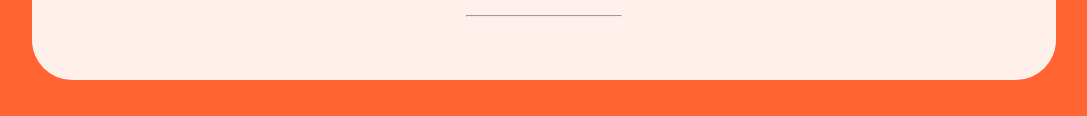
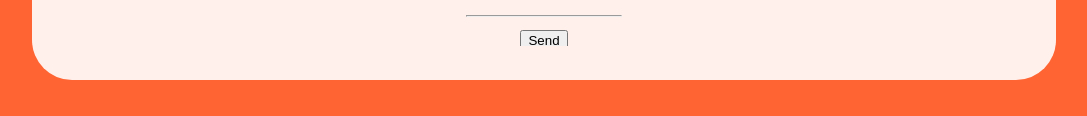
Before and after one commit to UbaidRussell/simple-sites, a plain HTML site: page Davies-burger/order-component/createBurger.html in a window 1280 px wide. Shown: the part 718-834 px from the top of the page, without its empty margins (96-1183 px from the left). Drawn offline with Linux system fonts and the light colour scheme; files that its build step writes are made by us from their sources.

Commit message:
Submit button 🔧

```diff
--- a/Davies-burger/order-component/createBurger.html
+++ b/Davies-burger/order-component/createBurger.html
@@ -85,8 +85,7 @@
         </section>
         <hr>
         <section class="submission">
-          <!--Add your code below-->
-
+            <input type="submit" value="Send">
         </section>
       </form>
     </section>
```
